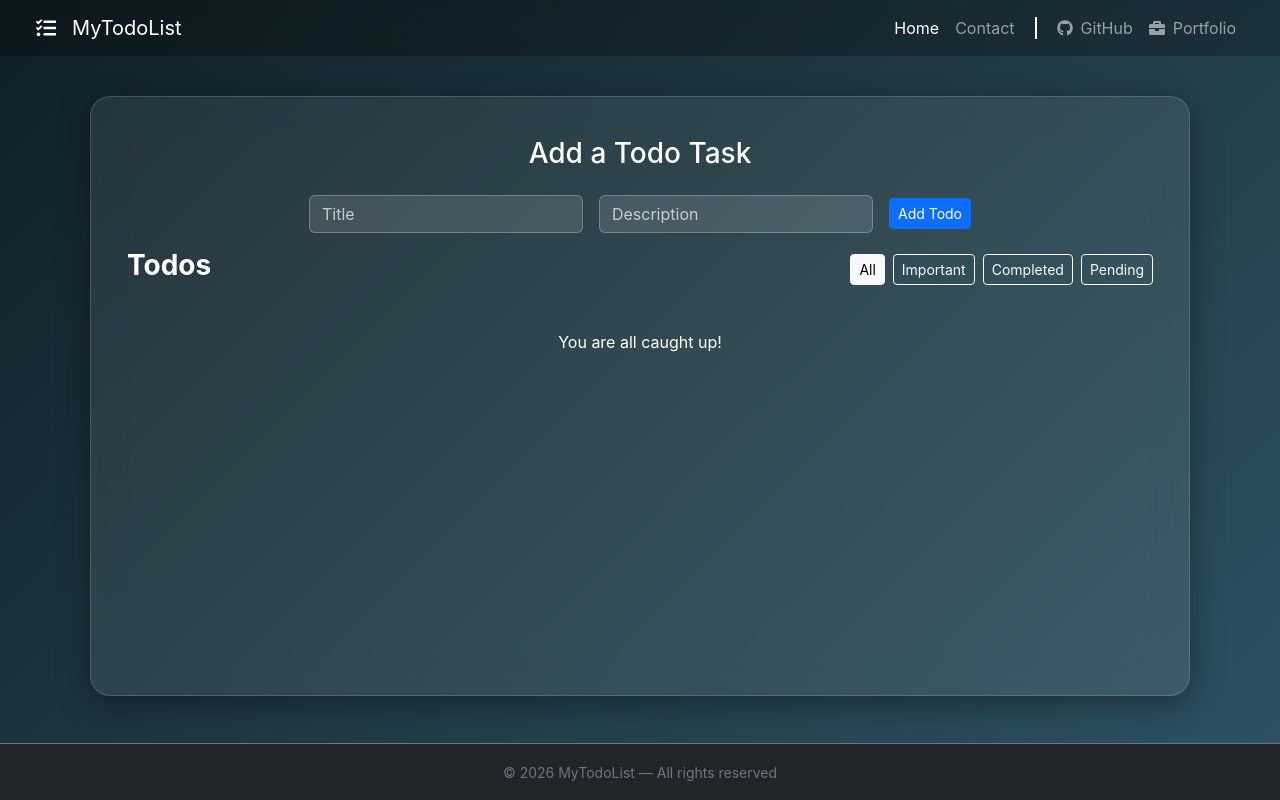
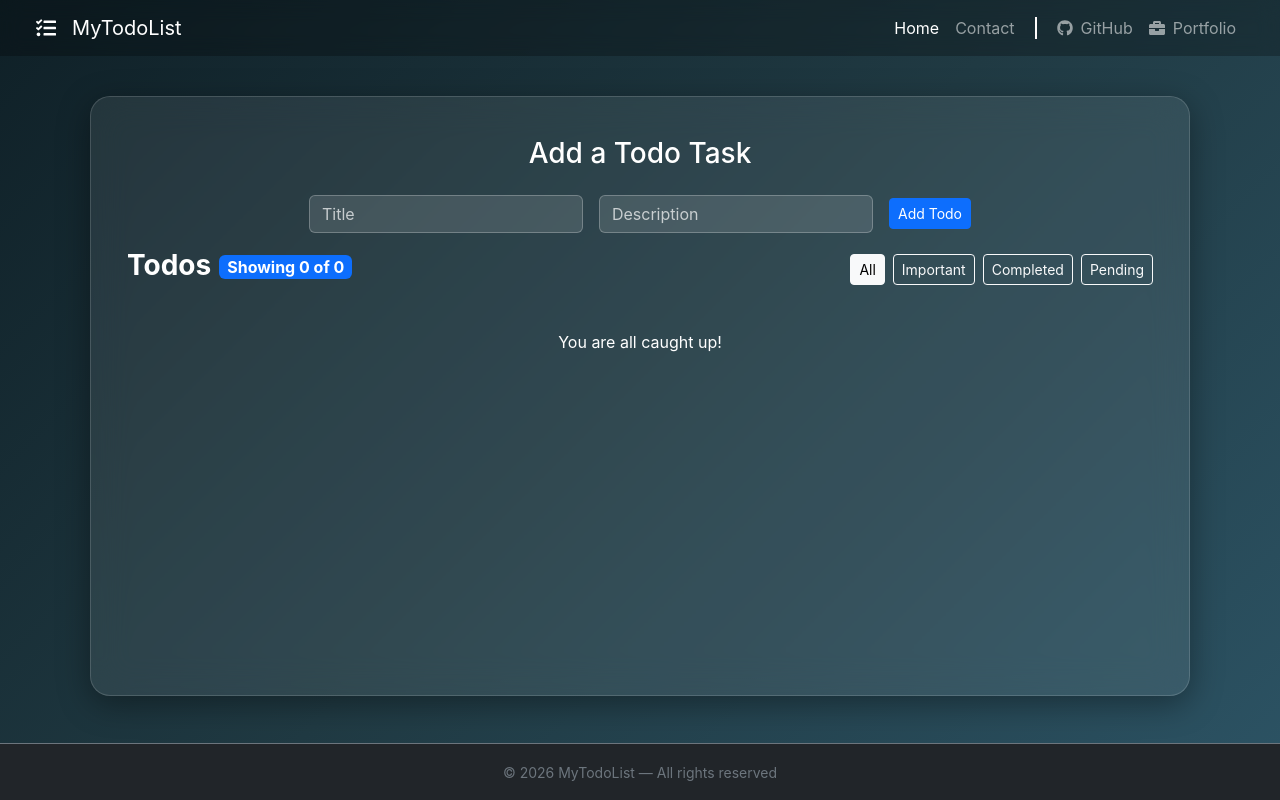
Before and after one commit to no-usefun/todoListApp, a React (Create React App) app: page / in a window 1280 px wide. Built offline with nearby package versions, Linux system fonts and the light colour scheme.

Commit message:
Final push to the project

```diff
--- a/src/App.css
+++ b/src/App.css
@@ -170,3 +170,10 @@ body,
   );
   border-radius: 12px;
 }
+
+.todo-count {
+  font-size: 1rem;
+  padding: 4px 8px;
+  border-radius: 6px;
+  vertical-align: middle;
+}
--- a/src/App.js
+++ b/src/App.js
@@ -72,6 +72,13 @@ function App() {
     }
   };
 
+  const counts = {
+    all: todos.length,
+    pending: todos.filter((t) => !t.completed).length,
+    completed: todos.filter((t) => t.completed).length,
+    important: todos.filter((t) => t.imp).length,
+  };
+
   return (
     <div className="app-wrapper">
       <BrowserRouter>
@@ -90,6 +97,7 @@ function App() {
                   onComplete={onComplete}
                   Filter={Filter}
                   setFilter={setFilter}
+                  counts={counts}
                 />
               }
             />
--- a/src/components/TodoHeader.js
+++ b/src/components/TodoHeader.js
@@ -1,4 +1,4 @@
-export default function TodoHeader({ filter, setFilter }) {
+export default function TodoHeader({ filter, setFilter, counts }) {
   const filters = [
     { key: "all", label: "All" },
     { key: "important", label: "Important" },
@@ -8,7 +8,12 @@ export default function TodoHeader({ filter, setFilter }) {
 
   return (
     <nav className="d-flex justify-content-between align-items-center mb-3">
-      <h3 className="text-white fw-bold">Todos</h3>
+      <h3 className="text-white fw-bold">
+        Todos
+        <span className="badge bg-primary ms-2 todo-count">
+          Showing {counts[filter]} of {counts.all}
+        </span>
+      </h3>
 
       <div className="filter-bar d-flex gap-2">
         {filters.map((f) => (
--- a/src/components/Todos.js
+++ b/src/components/Todos.js
@@ -10,8 +10,15 @@ export default function Todos({
   onComplete,
   Filter,
   setFilter,
+  counts,
 }) {
-  const passTodo = todos.map((todo) => (
+  const sortedTodos = [...todos].sort((a, b) => {
+    if (a.completed !== b.completed) return a.completed - b.completed;
+    if (a.imp !== b.imp) return b.imp - a.imp;
+    return 0;
+  });
+
+  const passTodo = sortedTodos.map((todo) => (
     <TodoDisplay
       key={todo.id}
       todo={todo}
@@ -38,7 +45,7 @@ export default function Todos({
       >
         <TodoAdd onAdd={onAdd} />
         <div className="container todo-scroll">
-          <TodoHeader filter={Filter} setFilter={setFilter} />
+          <TodoHeader filter={Filter} setFilter={setFilter} counts={counts} />
           <div className="row g-4 justify-content-center">
             {checkEmpty() || passTodo}
           </div>
```
Also changed, not shown: 1 other file (tests, documents, lock files or other folders).
